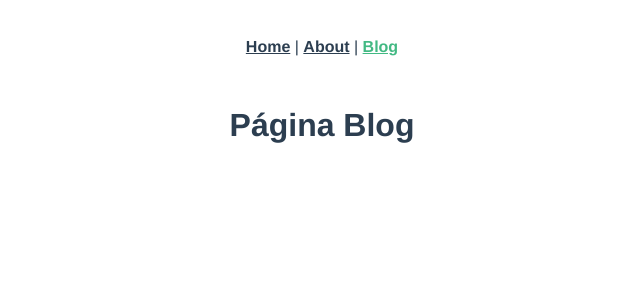
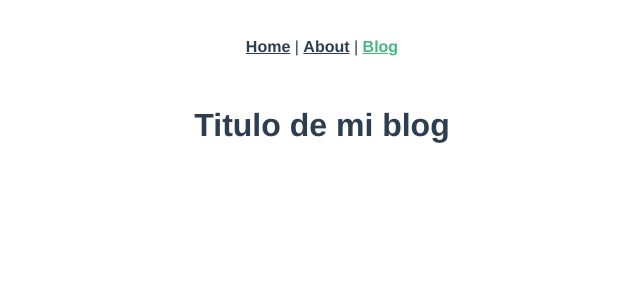
Before and after one commit to Jhon-Contreras/curso-VUEJS, a Vue app in the folder 03-vue-router/intro-vue-router/: page /blog in a window 1280 px wide. Shown: the top 300 px of the page, without its empty margins (318-958 px from the left). Built offline with nearby package versions, Linux system fonts and the light colour scheme.

Commit message:
Componente Titulo para secciones

```diff
--- /dev/null
+++ b/03-vue-router/intro-vue-router/src/components/Titulo.vue
@@ -0,0 +1,15 @@
+<template>
+    <div>
+        <h1>{{texto}}</h1>
+    </div>
+</template>
+<script>
+export default {
+    props:{
+        texto: String
+    }
+}
+</script>
+<style lang="">
+
+</style>
--- a/03-vue-router/intro-vue-router/src/views/About.vue
+++ b/03-vue-router/intro-vue-router/src/views/About.vue
@@ -1,5 +1,16 @@
 <template>
   <div class="about">
-    <h1>Página About</h1>
+     <Titulo texto="Titulo de About" />
   </div>
 </template>
+<script>
+import Titulo from '../components/Titulo'
+export default {
+    components:{
+        Titulo
+    }
+}
+</script>
+<style lang="">
+
+</style>
--- a/03-vue-router/intro-vue-router/src/views/Blog.vue
+++ b/03-vue-router/intro-vue-router/src/views/Blog.vue
@@ -1,11 +1,14 @@
-<template lang="">
+<template>
     <div>
-          <h1>Página Blog</h1>
+         <Titulo texto="Titulo de mi blog" />
     </div>
 </template>
 <script>
+import Titulo from '../components/Titulo'
 export default {
-
+    components:{
+        Titulo
+    }
 }
 </script>
 <style lang="">
--- a/03-vue-router/intro-vue-router/src/views/Home.vue
+++ b/03-vue-router/intro-vue-router/src/views/Home.vue
@@ -1,18 +1,18 @@
 <template>
   <div class="home">
     <img alt="Vue logo" src="../assets/logo.png">
-    <HelloWorld msg="Welcome to Your Vue.js App"/>
+    <Titulo texto="Página de Inicio" />
   </div>
 </template>
 
 <script>
-// @ is an alias to /src
-import HelloWorld from '@/components/HelloWorld.vue'
+
+import Titulo from '../components/Titulo'
 
 export default {
   name: 'Home',
   components: {
-    HelloWorld
+    Titulo
   }
 }
 </script>
```
